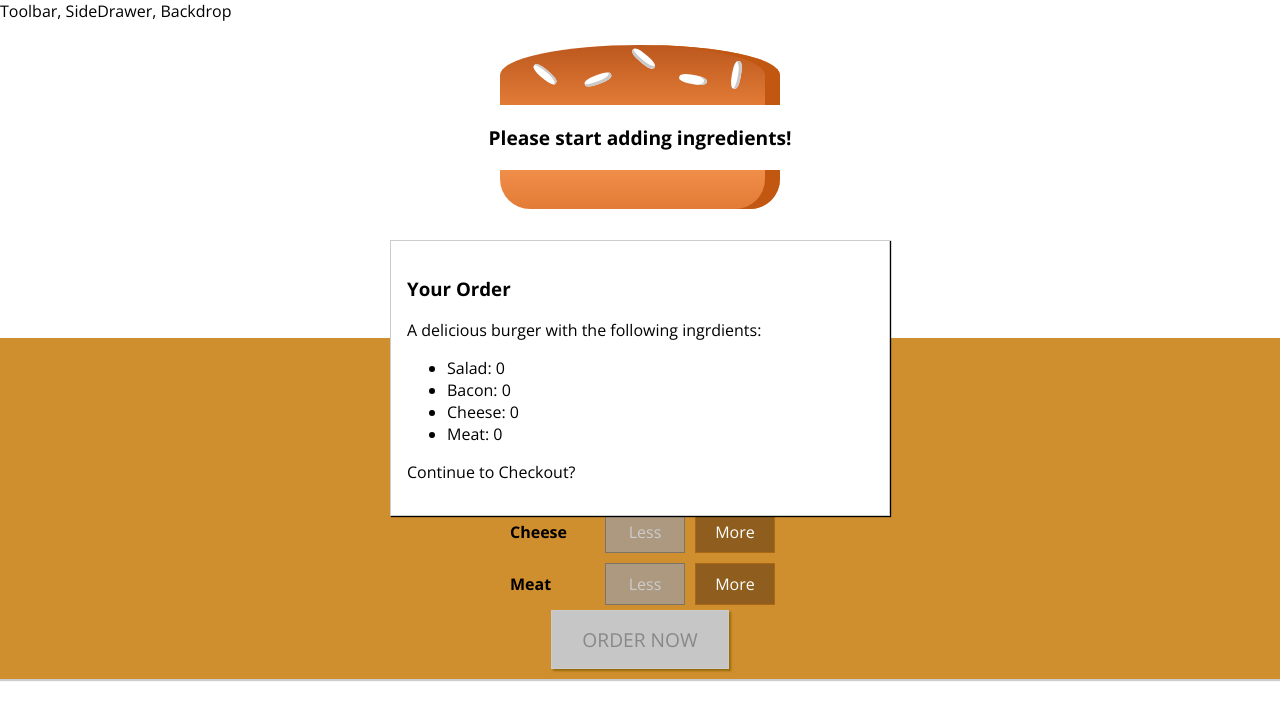
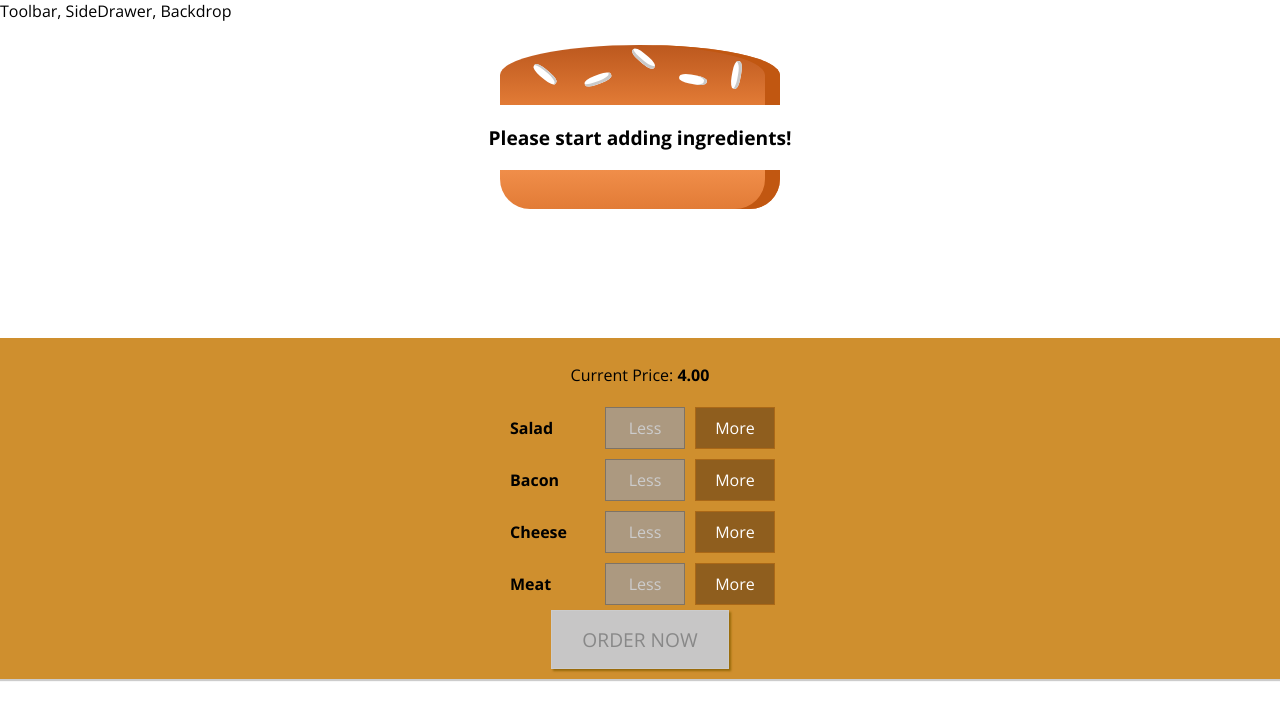
Before and after one commit to Klupzor/Burger-App, a React app: page / in a window 1280 px wide. Shown: the top 720 px of the page. Built offline with nearby package versions, Linux system fonts and the light colour scheme.

Commit message:
showing and hiding the modal

```diff
--- a/src/components/Burger/BuildControls/BuildControls.js
+++ b/src/components/Burger/BuildControls/BuildControls.js
@@ -25,6 +25,7 @@
         <button
         className={classes.OrderButton}
         disabled={!props.purchasable}
+        onClick={props.ordered}
         >ORDER NOW</button>
     </div>
 );
--- a/src/components/UI/Modal/Modal.js
+++ b/src/components/UI/Modal/Modal.js
@@ -3,7 +3,12 @@
 import classes from './Modal.css';
 
 const modal = (props) => (
-    <div className={classes.Modal}>
+    <div className={classes.Modal}
+    style={{
+        transform: props.show ? 'translateY(0)' : 'translateY(-100vh)',
+        opacity: props.show ? '1' : '0'
+    }}
+    >
         {props.children}
     </div>
 );
--- a/src/containers/BurguerBuilder/BurguerBuilder.js
+++ b/src/containers/BurguerBuilder/BurguerBuilder.js
@@ -20,7 +20,8 @@
             meat: 0
         },
         totalPrice: 4,
-        purchasable: false
+        purchasable: false,
+        purchasing: false
     }
 
     updatePurchaseState (ingredients) {
@@ -62,6 +63,10 @@
         this.setState({totalPrice: newPrice, ingredients: updatedIngredients})
         this.updatePurchaseState(updatedIngredients);
     }
+
+    purchaseHandler= () => {
+        this.setState({purchasing: true});
+    }
     render() {
         const disableInfo = {
             ...this.state.ingredients
@@ -71,7 +76,7 @@
         }
         return (
             <Aux>
-            <Modal>
+            <Modal show={this.state.purchasing}>
                 <OrderSummary ingredients={this.state.ingredients}/>
             </Modal>
                 <Burger ingredients={this.state.ingredients}/>
@@ -80,6 +85,7 @@
                     ingredientRemoved={this.removeIngredientHandles}
                     disabled={disableInfo}
                     purchasable={this.state.purchasable}
+                    ordered={this.purchaseHandler}
                     price={this.state.totalPrice}
                 />
             </Aux>
```
